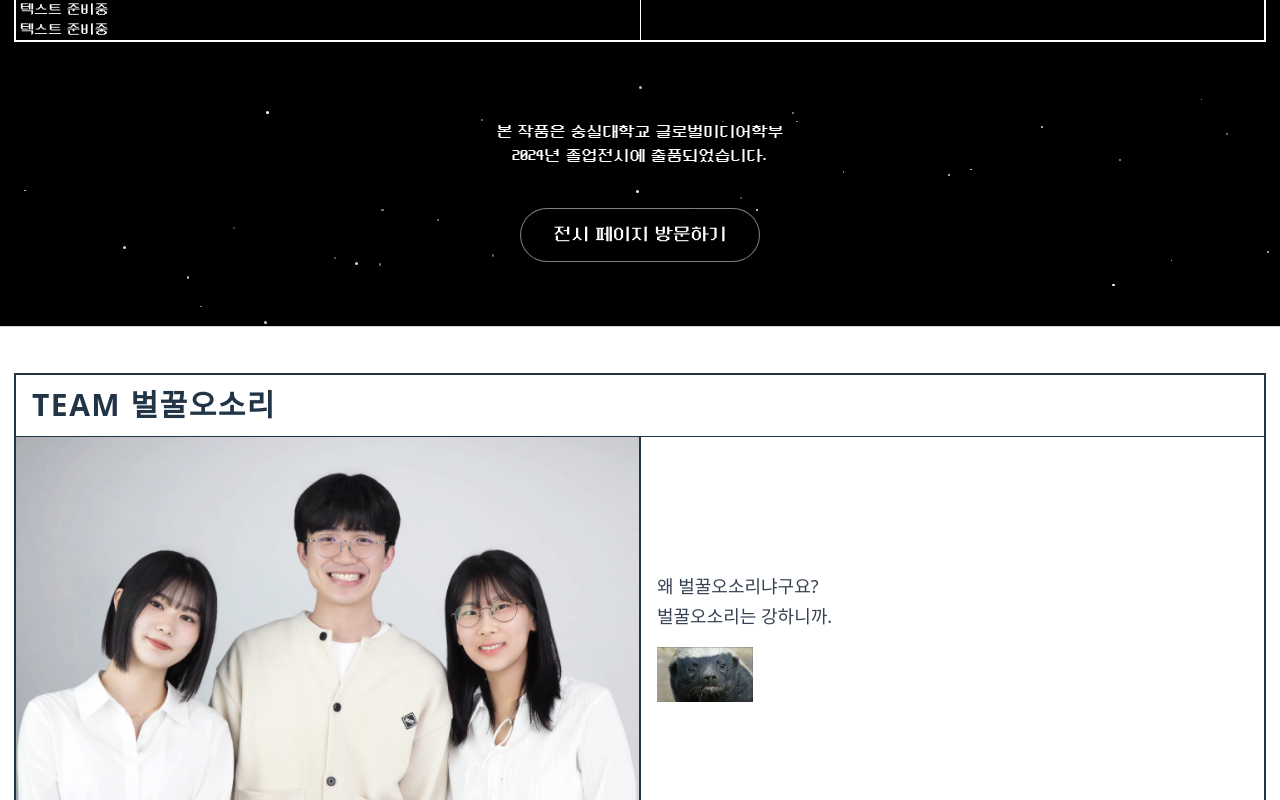
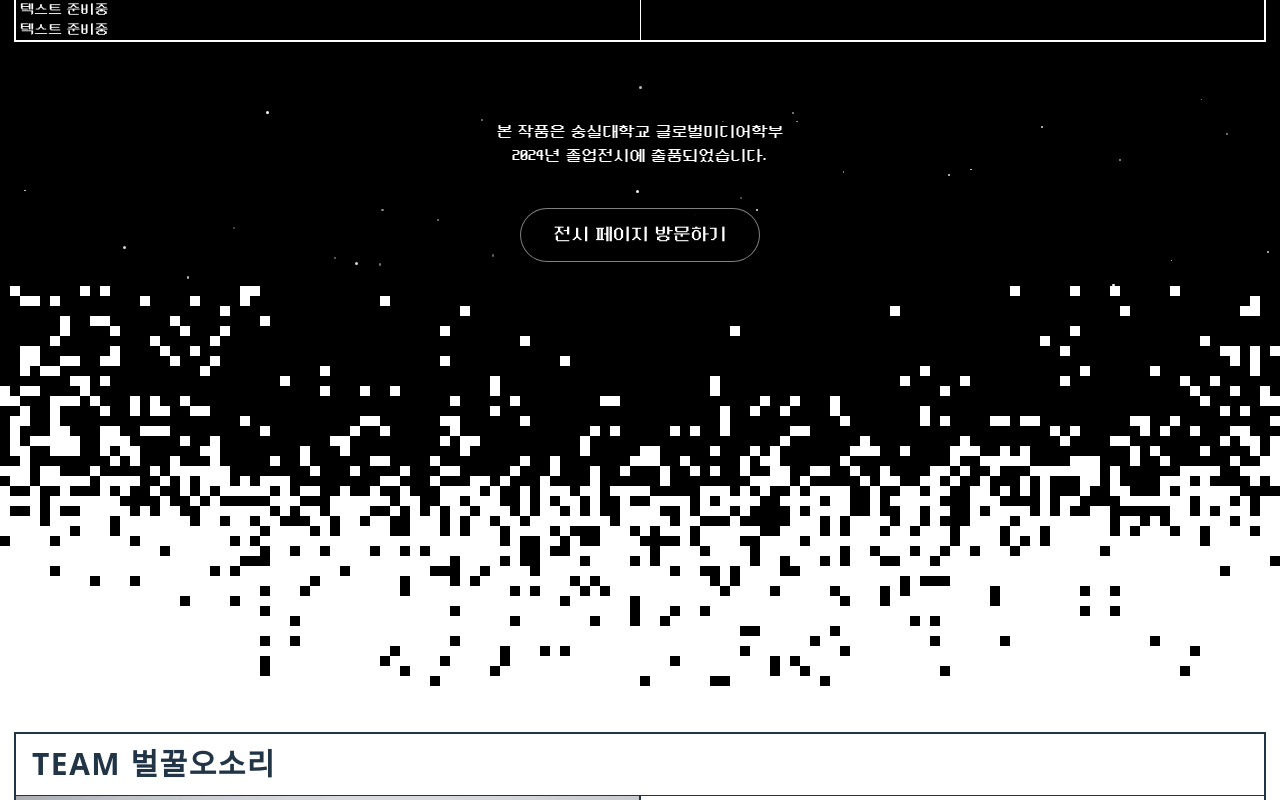
Before and after one commit to jungeol-h/bulggulweb, a React (Vite) app: page / in a window 1280 px wide. Shown: the part 1480-2280 px from the top of the page. Built offline with nearby package versions, Linux system fonts and the light colour scheme.

Commit message:
픽셀화된 전환 컴포넌트 추가 및 팀 섹션 스타일 수정

```diff
--- a/src/App.jsx
+++ b/src/App.jsx
@@ -1,20 +1,168 @@
-import React from "react";
+import React, { useState, useEffect, useMemo } from "react";
 import ArtworkSection from "./components/ArtworkSection";
 import TeamSection from "./components/TeamSection";
 import CuratorSection from "./components/CuratorSection";
 import "./App.css";
 
+// 픽셀화된 전환 컴포넌트 - 퍼즐 조각처럼 분해되는 효과
+const PixelTransition = () => {
+  // 화면 크기에 따라 픽셀 수 계산
+  const [dimensions, setDimensions] = useState({
+    pixelSize: 12,
+    rows: 30,
+    cols: 60,
+  });
+
+  // 화면 크기 변경 감지 및 픽셀 크기/개수 계산
+  useEffect(() => {
+    const calculateDimensions = () => {
+      const pixelSize = window.innerWidth > 768 ? 10 : 8; // 모바일은 더 작은 픽셀
+      const cols = Math.ceil(window.innerWidth / pixelSize);
+      const rows = Math.ceil(400 / pixelSize); // 섹션 높이 400px 기준
+
+      setDimensions({ pixelSize, rows, cols });
+    };
+
+    // 초기 계산
+    calculateDimensions();
+
+    // 화면 크기 변경 시 재계산
+    window.addEventListener("resize", calculateDimensions);
+
+    return () => {
+      window.removeEventListener("resize", calculateDimensions);
+    };
+  }, []);
+
+  // 픽셀 도트 배열 생성 - dimensions가 변경될 때만 재생성
+  const pixels = useMemo(() => {
+    const result = [];
+    const { rows, cols } = dimensions;
+
+    // 노이즈 시드 (픽셀에 약간의 랜덤성 추가)
+    const noiseSeed = [];
+    for (let i = 0; i < rows; i++) {
+      noiseSeed[i] = [];
+      for (let j = 0; j < cols; j++) {
+        noiseSeed[i][j] = Math.random() * 0.3; // 0~0.3 사이의 랜덤 노이즈
+      }
+    }
+
+    for (let i = 0; i < rows; i++) {
+      for (let j = 0; j < cols; j++) {
+        // 더 자연스러운 페이드아웃을 위한 계산 개선
+        // 1. 기본 높이 기반 확률 (S자 커브 적용)
+        const normalizedHeight = i / rows;
+        const sigmoid = 1 / (1 + Math.exp(-10 * (normalizedHeight - 0.5))); // S자 커브
+
+        // 2. 노이즈 추가 (약간의 랜덤성)
+        const noiseValue = noiseSeed[i][j];
+
+        // 3. 픽셀 가장자리로 갈수록 먼저 사라지는 효과 (중앙은 더 오래 유지)
+        const centerX = cols / 2;
+        const distFromCenterX = Math.abs(j - centerX) / centerX;
+        const edgeFactor = 0.2 * Math.pow(distFromCenterX, 2);
+
+        // 최종 사라짐 확률 계산
+        const disappearProb = sigmoid + noiseValue + edgeFactor - 0.2; // 0.2 오프셋으로 초기 밀도 증가
+
+        const shouldShow = Math.random() > disappearProb;
+
+        if (shouldShow) {
+          result.push({
+            id: `pixel-${i}-${j}`,
+            row: i,
+            col: j,
+          });
+        }
+      }
+    }
+
+    return result;
+  }, [dimensions]);
+
+  return (
+    <div className="pixel-transition-container">
+      <div
+        className="pixel-grid"
+        style={{
+          gridTemplateColumns: `repeat(${dimensions.cols}, 1fr)`,
+          gridTemplateRows: `repeat(${dimensions.rows}, 1fr)`,
+        }}
+      >
+        {pixels.map((pixel) => (
+          <div
+            key={pixel.id}
+            className="pixel-block"
+            style={{
+              gridRow: pixel.row + 1,
+              gridColumn: pixel.col + 1,
+              width: `${dimensions.pixelSize}px`,
+              height: `${dimensions.pixelSize}px`,
+            }}
+          />
+        ))}
+      </div>
+    </div>
+  );
+};
+
 function App() {
   return (
     <main className="flex flex-col">
       {/* Artwork Section - Dark theme */}
-      <ArtworkSection />
+      <div className="relative">
+        <ArtworkSection />
+      </div>
 
-      {/* Curator Section - Gradient theme */}
-      {/* <CuratorSection /> */}
+      {/* 픽셀 도트 전환 요소 */}
+      <div className="pixel-transition-section">
+        <PixelTransition />
+      </div>
 
       {/* Team Section - Light theme */}
-      <TeamSection />
+      <div className="bg-white relative">
+        <TeamSection />
+      </div>
+
+      <style jsx>{`
+        .pixel-transition-section {
+          position: relative;
+          height: 400px;
+          width: 100%;
+          background: white;
+          overflow: hidden;
+          margin-top: -40px;
+        }
+
+        .pixel-transition-container {
+          position: absolute;
+          top: 0;
+          left: 0;
+          width: 100%;
+          height: 100%;
+          display: flex;
+          justify-content: center;
+        }
+
+        .pixel-grid {
+          display: grid;
+          width: 100%;
+          height: 100%;
+        }
+
+        .pixel-block {
+          background-color: black;
+          width: 100%;
+          height: 100%;
+        }
+
+        @media (max-width: 768px) {
+          .pixel-transition-section {
+            height: 300px;
+          }
+        }
+      `}</style>
     </main>
   );
 }
--- a/src/components/TeamSection.jsx
+++ b/src/components/TeamSection.jsx
@@ -28,7 +28,7 @@ const TeamSection = () => {
   ];
 
   return (
-    <section className="min-h-screen font-noto py-12 border-t border-gray-300 w-full">
+    <section className="min-h-screen font-noto py-12  w-full">
       <div className="container mx-auto min-h-screen pb-52 px-4">
         <div className="fade-in">
           <div className="flex flex-col gap-0.5 outline outline-2">
```
